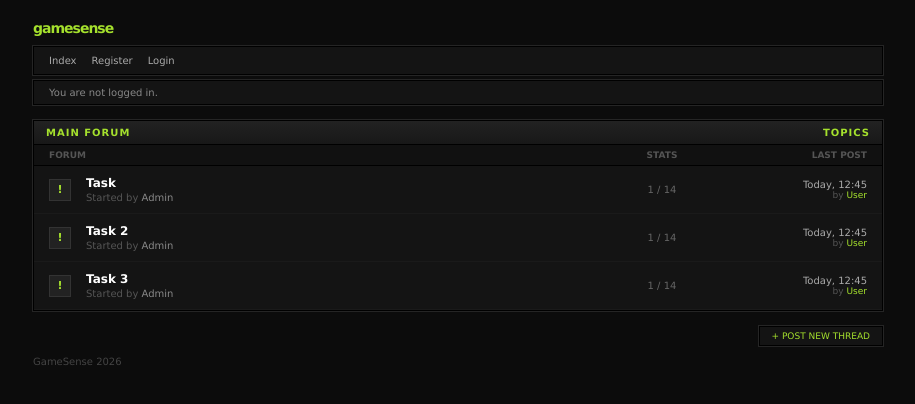
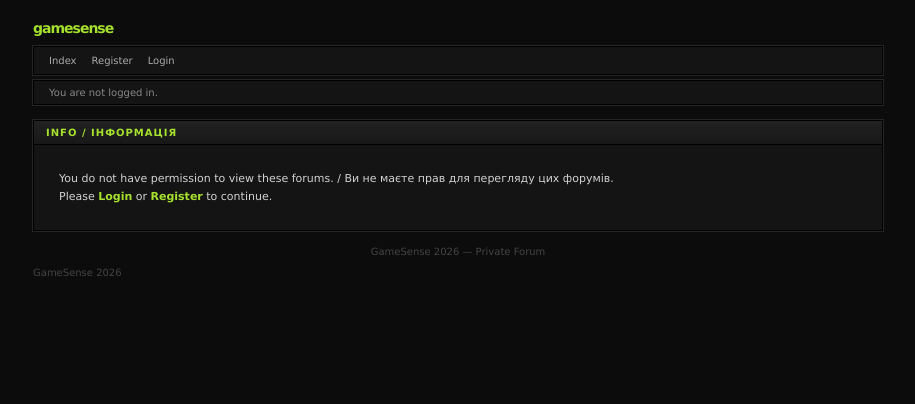
Before and after one commit to morsinska/task_trk, a Django app: page / in a window 1280 px wide. Shown: the top 404 px of the page, without its empty margins (182-1097 px from the left). Run offline with Django 5.2, Linux system fonts and the light colour scheme; data comes from the database, SQL or seed files in the repository.

Commit message:
Gamesence final

```diff
--- a/task_traking/settings.py
+++ b/task_traking/settings.py
@@ -123,7 +123,7 @@
 
 DEFAULT_AUTO_FIELD = 'django.db.models.BigAutoField'
 
-LOGIN_URL = "/admin/login/"
+LOGIN_URL = "tasks:login"
 
 MEDIA_URL = "/media/"
 MEDIA_ROOT = os.path.join(BASE_DIR, "media")
--- a/tasks/models.py
+++ b/tasks/models.py
@@ -34,14 +34,12 @@
 
 
 class Comment(models.Model):
-    # Добавь related_name='comments' в конец этой строки:
     task = models.ForeignKey(Task, on_delete=models.CASCADE, related_name='comments')
     author = models.ForeignKey(User, on_delete=models.CASCADE)
     content = models.TextField()
     created_at = models.DateTimeField(auto_now_add=True)
 
     def total_likes(self):
-        # Используем имя из related_name модели Like
         return self.likes.count()
 
     def get_absolute_url(self):
@@ -54,4 +52,4 @@
     created_at = models.DateTimeField(auto_now_add=True)
 
     class Meta:
-        unique_together = ('comment', 'user')  # Обеспечивает уникальность лайков
+        unique_together = ('comment', 'user')
--- a/tasks/views.py
+++ b/tasks/views.py
@@ -54,37 +54,36 @@
 
 class TaskDeleteView(LoginRequiredMixin, DeleteView):
     model = models.Task
-    template_name = "tasks/task_delete_confirmation.html"  # Твое название файла
+    template_name = "tasks/task_delete_confirmation.html"
     success_url = reverse_lazy("tasks:task_list")
 
 
-# Заглушки для URL-ов, чтобы сервер не падал
 class RegisterView(View):
     template_name = "tasks/register.html"
 
     def get(self, request):
         return render(request, self.template_name)
 
+
     def post(self, request):
-        # Получаем данные из нашей новой формы
         u_name = request.POST.get('username')
         p_word = request.POST.get('password')
         p_conf = request.POST.get('password_confirm')
         invite = request.POST.get('invite_code')
 
-        # 1. Проверяем инвайт
+
         if invite != "skeet":
             return render(request, self.template_name, {'error': 'Invalid invite code'})
 
-        # 2. Проверяем совпадение паролей
+
         if p_word != p_conf:
             return render(request, self.template_name, {'error': 'Passwords do not match'})
 
-        # 3. Проверяем, не занят ли ник
+
         if User.objects.filter(username=u_name).exists():
             return render(request, self.template_name, {'error': 'Username already taken'})
 
-        # 4. Создаем юзера
+
         user = User.objects.create_user(username=u_name, password=p_word)
         login(request, user)
         return redirect('tasks:task_list')
--- a/templates/tasks/task_form.html
+++ b/templates/tasks/task_form.html
@@ -10,21 +10,21 @@
         <form method="post">
             {% csrf_token %}
 
-            <!-- Заголовок темы -->
+
             <div style="margin-bottom: 15px;">
                 <label style="display: block; color: #666; font-size: 10px; text-transform: uppercase; margin-bottom: 5px;">Thread Title</label>
                 <input type="text" name="title" value="{{ form.title.value|default:'' }}" required placeholder="Назва вашої теми..."
                        style="width: 100%; background: #0c0c0c; border: 1px solid #222; color: #fff; padding: 10px; outline: none; box-sizing: border-box; font-size: 13px;">
             </div>
 
-            <!-- Текст темы -->
+
             <div style="margin-bottom: 20px;">
                 <label style="display: block; color: #666; font-size: 10px; text-transform: uppercase; margin-bottom: 5px;">Message</label>
                 <textarea name="description" required placeholder="Напишіть щось..."
                           style="width: 100%; height: 250px; background: #0c0c0c; border: 1px solid #222; color: #fff; padding: 12px; outline: none; box-sizing: border-box; font-family: Verdana; font-size: 12px; line-height: 1.5;">{{ form.description.value|default:'' }}</textarea>
             </div>
 
-            <!-- Скрытые поля, чтобы база не ругалась -->
+
             <input type="hidden" name="priority" value="low">
             <input type="hidden" name="status" value="todo">
 
--- a/templates/tasks/task_list.html
+++ b/templates/tasks/task_list.html
@@ -1,8 +1,9 @@
 {% extends 'base.html' %}
 
 {% block content %}
+    {% if user.is_authenticated %}
+        <!-- ЭТО ВИДЯТ ТОЛЬКО ТЕ, КТО ЗАЛОГИНИЛСЯ -->
         <div class="forum-category">
-    <!-- Шапка как в Gamesense -->
             <div class="forum-header">
                 <div style="display: flex; justify-content: space-between;">
                     <span>Main Forum</span>
@@ -22,7 +23,6 @@
                     <tbody>
                         {% for task in tasks %}
                         <tr style="border-bottom: 1px solid #1a1a1a;">
-                    <!-- Иконка папки слева (фишка форумов) -->
                             <td style="padding: 10px 15px;">
                                 <div style="display: flex; align-items: center;">
                                     <div style="width: 20px; height: 20px; background: #222; border: 1px solid #333; margin-right: 15px; display: flex; align-items: center; justify-content: center; color: var(--accent); font-weight: bold;">
@@ -33,19 +33,17 @@
                                             {{ task.title }}
                                         </a>
                                         <div style="color: #555; font-size: 10px; margin-top: 2px;">
-                                    Started by <span style="color: #888;">{{ task.author|default:"Admin" }}</span>
+                                            Started by <span style="color: #888;">{{ task.creator.username|default:"Admin" }}</span>
                                         </div>
                                     </div>
                                 </div>
                             </td>
-                    <!-- Статистика (можешь потом прикрутить счетчик комментов) -->
                             <td style="text-align: center; color: #666; font-size: 10px;">
-                        1 / 14
+                                {{ task.comments.count }} / 14
                             </td>
-                    <!-- Последний ответ -->
                             <td style="text-align: right; padding-right: 15px;">
-                        <div style="color: #aaa; font-size: 10px;">Today, 12:45</div>
-                        <div style="color: #555; font-size: 9px;">by <span style="color: var(--accent);">{{ task.author|default:"User" }}</span></div>
+                                <div style="color: #aaa; font-size: 10px;">{{ task.created_at|date:"D, H:i" }}</div>
+                                <div style="color: #555; font-size: 9px;">by <span style="color: var(--accent);">{{ task.creator.username|default:"User" }}</span></div>
                             </td>
                         </tr>
                         {% empty %}
@@ -56,10 +54,26 @@
             </div>
         </div>
 
-<div style="margin-top: 10px; display: flex; justify-content: flex-end;"> <!-- Сдвинем вправо, как на форумах -->
-    <a href="{% url 'tasks:task_create' %}" class="action-btn" style="background: var(--bg-panel); padding: 4px 12px; border: 1px solid #000; outline: 1px solid #252525; color: var(--accent);">
+        <div style="margin-top: 10px; display: flex; justify-content: flex-end;">
+            <a href="{% url 'tasks:task_create' %}" class="action-btn" style="background: var(--bg-panel); padding: 4px 12px; border: 1px solid #000; outline: 1px solid #252525; color: var(--accent); font-size: 10px; text-decoration: none; font-weight: bold;">
                 + POST NEW THREAD
             </a>
         </div>
 
+    {% else %}
+        <!-- ЭТО ВИДЯТ ГОСТИ (КАК НА ТВОЕМ ФОТО) -->
+        <div class="forum-category">
+            <div class="forum-header">Info / Інформація</div>
+            <div class="forum-content" style="padding: 25px; text-align: left; background: #141414;">
+                <div style="font-size: 11px; color: #d1d1d1; line-height: 1.6;">
+                    You do not have permission to view these forums. / Ви не маєте прав для перегляду цих форумів.<br>
+                    Please <a href="{% url 'tasks:login' %}" style="color: var(--accent); text-decoration: none; font-weight: bold;">Login</a> or <a href="{% url 'tasks:register' %}" style="color: var(--accent); text-decoration: none; font-weight: bold;">Register</a> to continue.
+                </div>
+            </div>
+        </div>
+
+        <div style="margin-top: 10px; color: #444; font-size: 10px; text-align: center;">
+            GameSense 2026 — Private Forum
+        </div>
+    {% endif %}
 {% endblock %}
```
Lines whose indentation alone changed are shown as unchanged.
